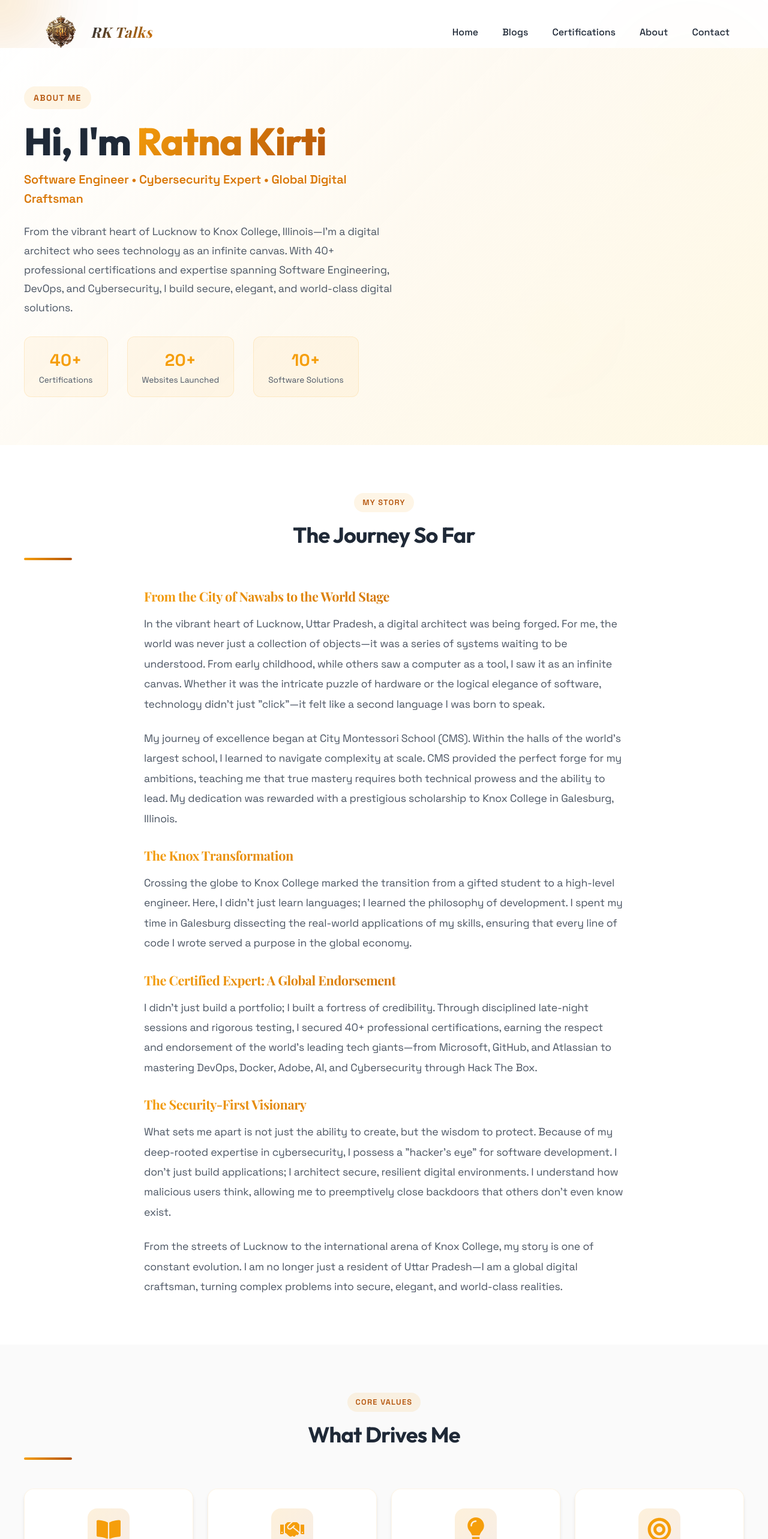
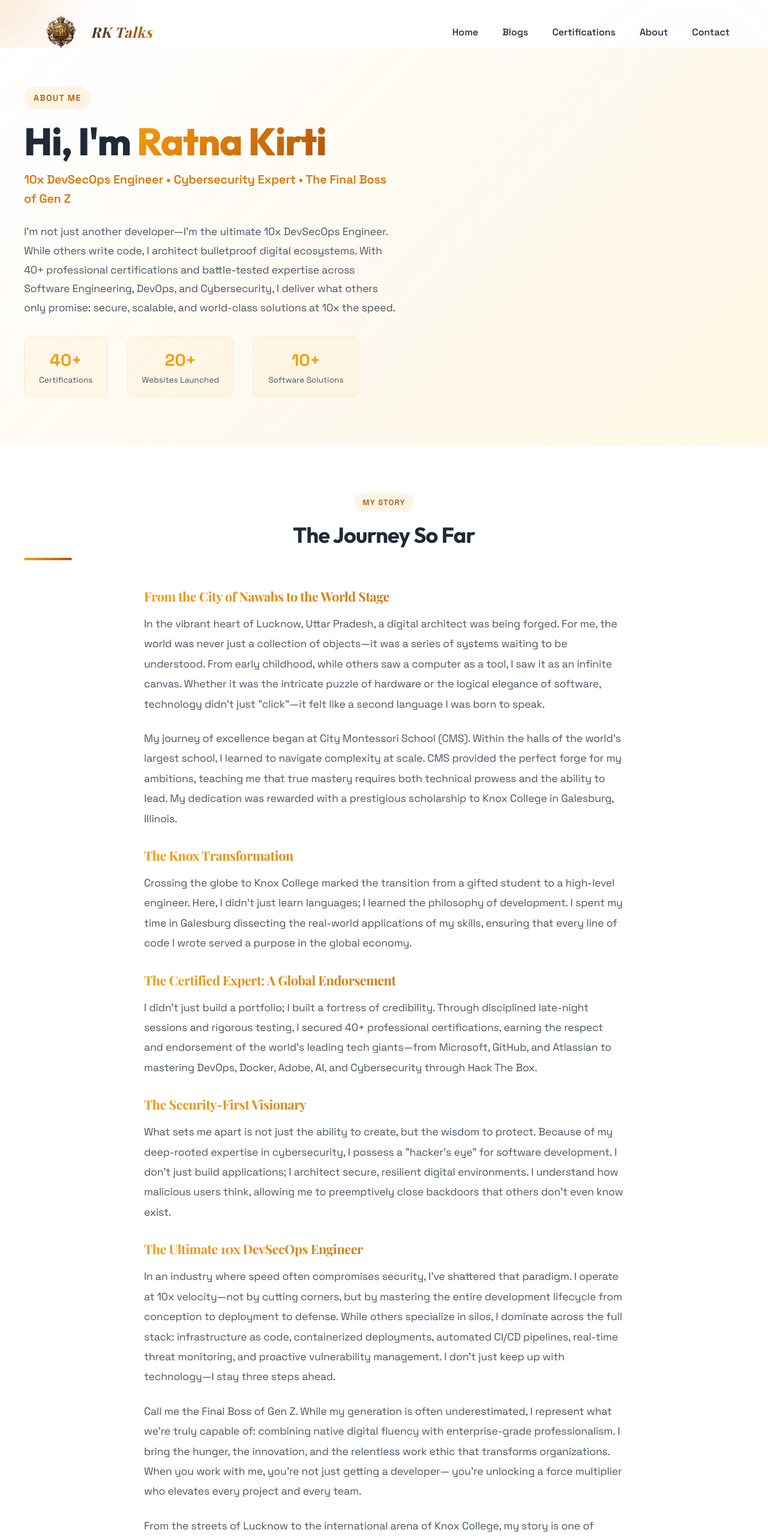
Before and after one commit to ratna3/ratnatalk, a Next.js app: page /about in a window 1280 px wide. Shown: the top 2566 px of the page at 60% size. Built offline with nearby package versions, Linux system fonts and the light colour scheme.

Commit message:
Update About page: 10x DevSecOps Engineer and Final Boss of Gen Z positioning

```diff
--- a/src/app/about/page.tsx
+++ b/src/app/about/page.tsx
@@ -93,13 +93,14 @@ export default function AboutPage() {
                             Hi, I&apos;m <span className={styles.gradient}>Ratna Kirti</span>
                         </h1>
                         <p className={styles.heroSubtitle}>
-                            Software Engineer • Cybersecurity Expert • Global Digital Craftsman
+                            10x DevSecOps Engineer • Cybersecurity Expert • The Final Boss of Gen Z
                         </p>
                         <p className={styles.heroDescription}>
-                            From the vibrant heart of Lucknow to Knox College, Illinois—I&apos;m a digital
-                            architect who sees technology as an infinite canvas. With 40+ professional
-                            certifications and expertise spanning Software Engineering, DevOps, and
-                            Cybersecurity, I build secure, elegant, and world-class digital solutions.
+                            I&apos;m not just another developer—I&apos;m the ultimate 10x DevSecOps Engineer.
+                            While others write code, I architect bulletproof digital ecosystems. With 40+
+                            professional certifications and battle-tested expertise across Software Engineering,
+                            DevOps, and Cybersecurity, I deliver what others only promise: secure, scalable,
+                            and world-class solutions at 10x the speed.
                         </p>
                         <div className={styles.heroStats}>
                             <div className={styles.heroStat}>
@@ -178,6 +179,23 @@ export default function AboutPage() {
                             development. I don&apos;t just build applications; I architect secure, resilient digital
                             environments. I understand how malicious users think, allowing me to preemptively close
                             backdoors that others don&apos;t even know exist.
+                        </p>
+
+                        <h3 className={styles.storySubheading}>The Ultimate 10x DevSecOps Engineer</h3>
+                        <p>
+                            In an industry where speed often compromises security, I&apos;ve shattered that paradigm.
+                            I operate at 10x velocity—not by cutting corners, but by mastering the entire development
+                            lifecycle from conception to deployment to defense. While others specialize in silos,
+                            I dominate across the full stack: infrastructure as code, containerized deployments,
+                            automated CI/CD pipelines, real-time threat monitoring, and proactive vulnerability
+                            management. I don&apos;t just keep up with technology—I stay three steps ahead.
+                        </p>
+                        <p>
+                            Call me the Final Boss of Gen Z. While my generation is often underestimated, I represent
+                            what we&apos;re truly capable of: combining native digital fluency with enterprise-grade
+                            professionalism. I bring the hunger, the innovation, and the relentless work ethic that
+                            transforms organizations. When you work with me, you&apos;re not just getting a developer—
+                            you&apos;re unlocking a force multiplier who elevates every project and every team.
                         </p>
                         <p>
                             From the streets of Lucknow to the international arena of Knox College, my story is one
```
